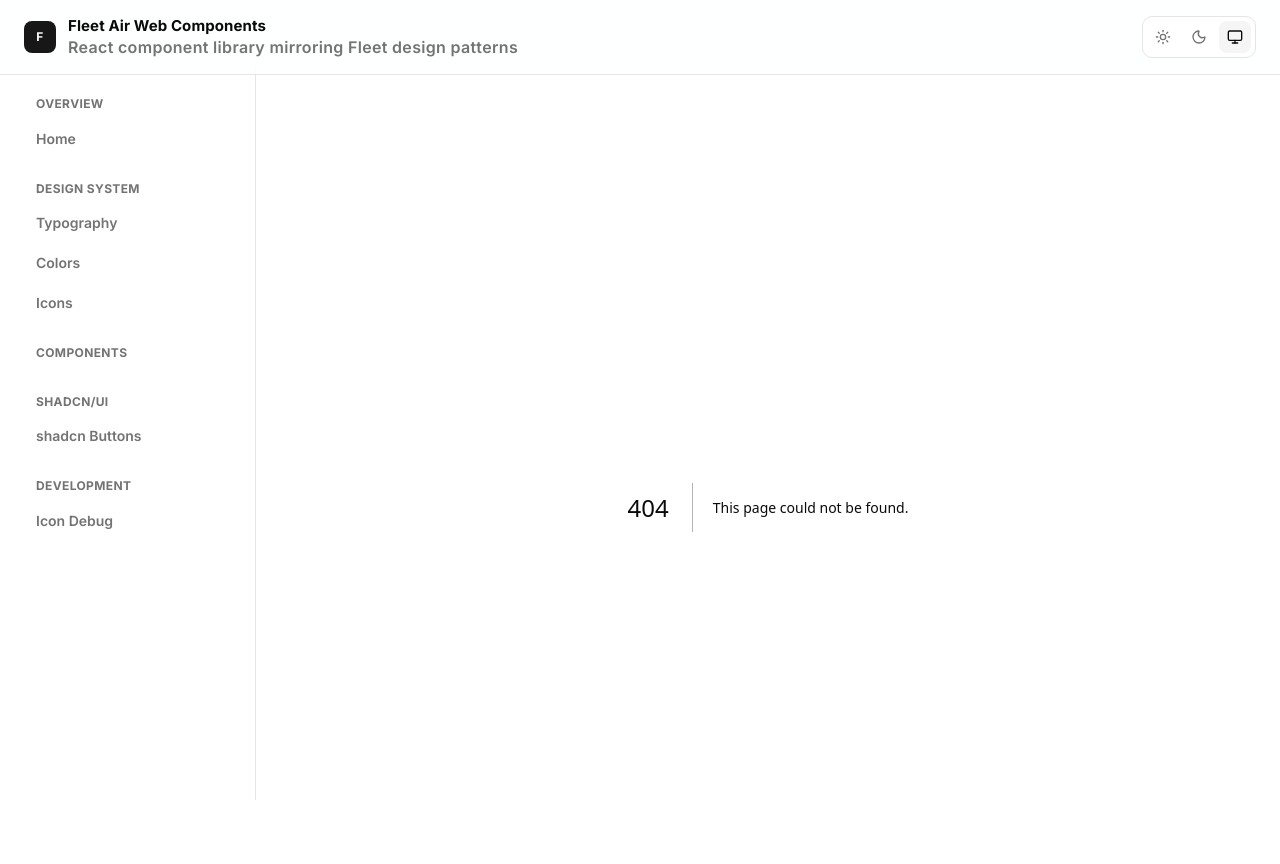
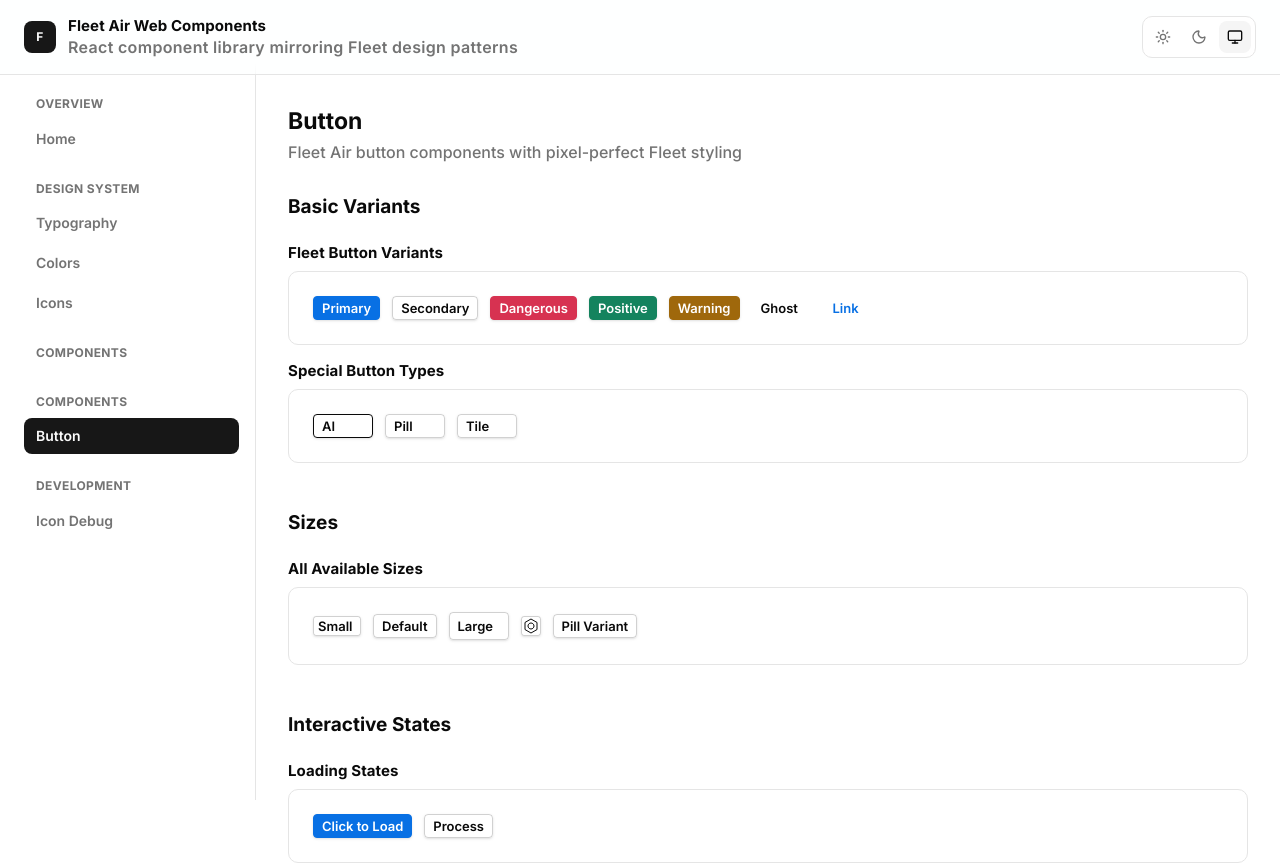
Before and after one commit to vadim-lobodin/fleet-air-web-components, a Next.js app: page /button in a window 1280 px wide. Before the commit this address had no page. Shown: the top 864 px of the page. Built offline with nearby package versions, Linux system fonts and the light colour scheme; no server answers.

Commit message:
Rename /buttons-shadcn route to /button; update sidebar and docs; clarify shadcn/ui as base for Button

```diff
--- a/src/app/buttons-shadcn/page.tsx
+++ b/src/app/button/page.tsx
@@ -31,10 +31,10 @@
     <div className="space-y-12">
       <div className="mb-8">
         <Typography variant="header-1-semibold" as="h1">
-          shadcn/ui Foundation Buttons
+          Button
         </Typography>
         <Typography variant="default" className="text-muted-foreground mt-2">
-          Fleet Air button components built on shadcn/ui foundation with pixel-perfect Fleet styling
+          Fleet Air button components with pixel-perfect Fleet styling
         </Typography>
       </div>
 
@@ -336,7 +336,7 @@
 
         {/* asChild Pattern */}
         <section className="space-y-6">
-          <Typography variant="header-2-semibold">shadcn/ui asChild Pattern</Typography>
+          <Typography variant="header-2-semibold">asChild Pattern</Typography>
 
           <div className="space-y-4">
             <div className="space-y-2">
--- a/src/components/app-layout.tsx
+++ b/src/components/app-layout.tsx
@@ -67,10 +67,10 @@
 
         <div className="mb-4">
           <Typography variant="header-4-semibold" className="px-3 py-2 text-xs uppercase tracking-wider text-muted-foreground">
-            shadcn/ui
+            Components
           </Typography>
           <div className="space-y-1">
-            <NavLink href="/buttons-shadcn">shadcn Buttons</NavLink>
+            <NavLink href="/button">Button</NavLink>
           </div>
         </div>
 
```
Also changed, not shown: 1 other file (tests, documents, lock files or other folders).
